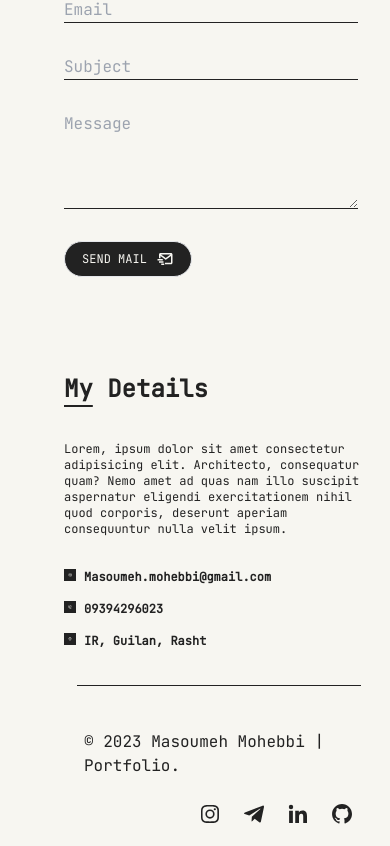
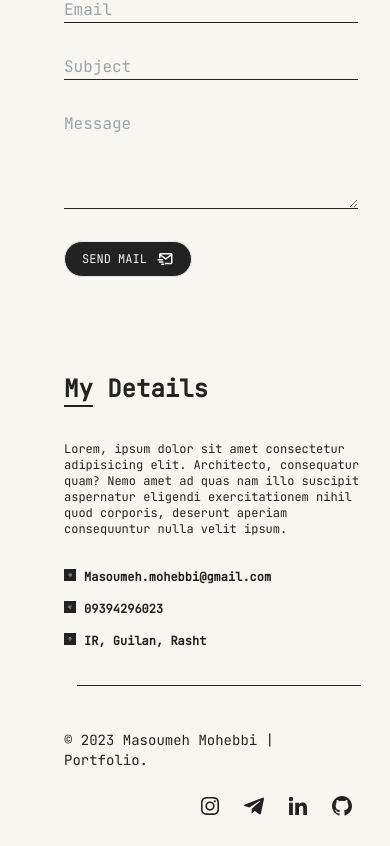
Before and after one commit to masoumehmohebbi/react-accordion-portfolio, a React (Vite) app: page / in a window 390 px wide. Shown: the part 5308-6154 px from the top of the page. Built offline with nearby package versions, Linux system fonts and the light colour scheme; a web font is replaced by a local one.

Commit message:
Updated Styles Footer.jsx

```diff
--- a/src/components/Footer.jsx
+++ b/src/components/Footer.jsx
@@ -10,7 +10,7 @@ export default function Footer() {
     <footer className="mt-4">
       <div className="h-[1px] w-11/12 bg-primary dark:bg-secondary mx-auto mt-9"></div>
 
-      <div className="flex flex-col text-primary dark:text-secondary gap-y-6 w-full items-end mt-6 p-5">
+      <div className="flex flex-col text-primary dark:text-secondary gap-y-6 w-full items-end mt-6 text-sm +md:text-base py-5 pr-5 +md:p-5">
         <h5>© 2023 Masoumeh Mohebbi | Portfolio.</h5>
         <span className="flex gap-x-5 text-2xl ">
           <BiLogoInstagram />
```
